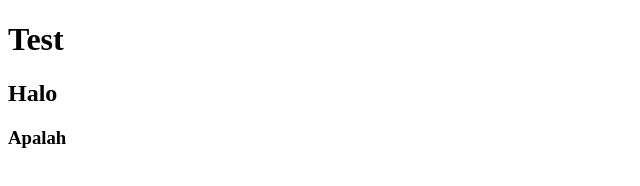
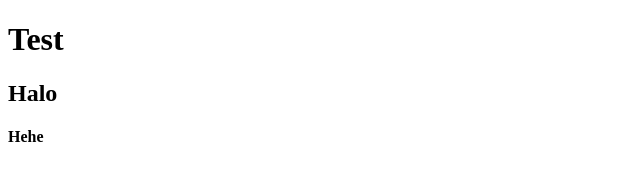
Before and after one commit to filipusarif/lazyCommit, a plain HTML site: page index.html in a window 1280 px wide. Shown: the full height of the page, 0-640 px from the left. Drawn offline with Linux system fonts and the light colour scheme.

Commit message:
Added 2 lines to index.html; Removed 1 lines from index.html

```diff
--- a/index.html
+++ b/index.html
@@ -8,6 +8,7 @@
 <body>
     <h1 class="class">Test</h1>
     <h2>Halo</h2>
-    <h3>Apalah</h3>
+
+    <h4>Hehe</h4>
 </body>
 </html>
```
